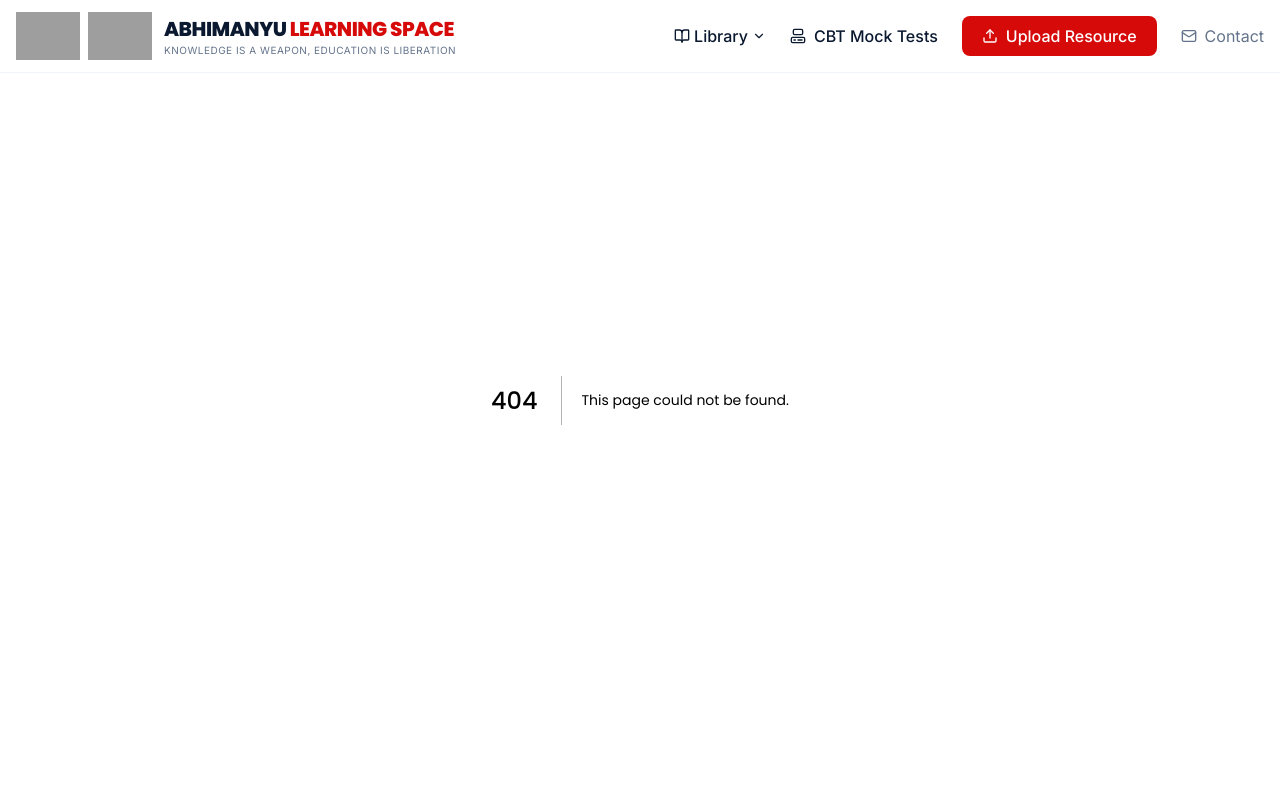
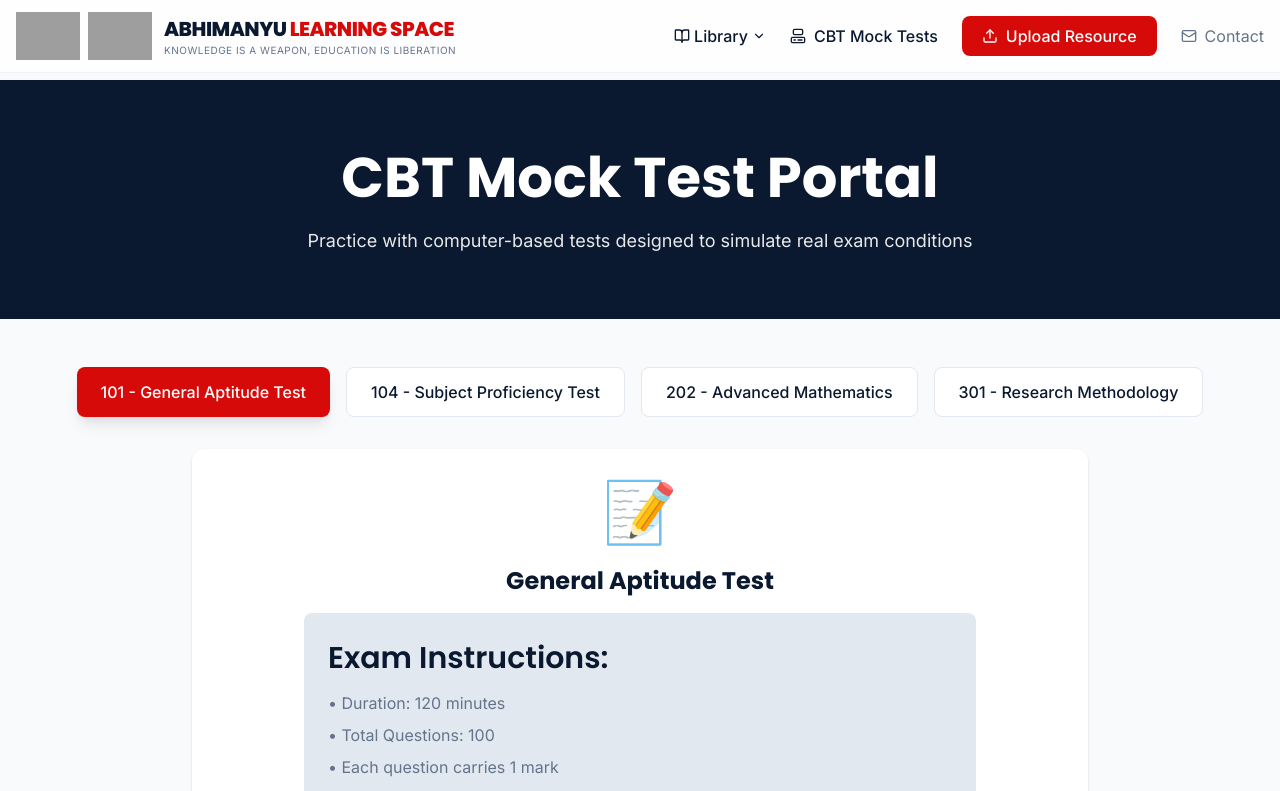
Before and after one commit to Com-Adarsh/SFI-IMSc-Library, a Next.js app: page /cbt in a window 1280 px wide. Before the commit this address had no page. Shown: the top 791 px of the page. Built offline with nearby package versions, Linux system fonts and the light colour scheme; grey boxes are pictures that could not be loaded.

Commit message:
Create cbt.tsx

```diff
--- /dev/null
+++ b/src/pages/cbt.tsx
@@ -0,0 +1,57 @@
+import React, { useState } from 'react';
+import Head from 'next/head';
+import CBTModule from '@/components/CBTModule';
+import Footer from '@/components/Footer';
+import { CBT_EXAMS } from '@/lib/constants';
+
+export default function CBT() {
+  const [selectedCode, setSelectedCode] = useState('101');
+
+  return (
+    <>
+      <Head>
+        <title>CBT Mock Tests - Abhimanyu Learning Space</title>
+        <meta name="description" content="Practice with computer-based tests designed to simulate real exam conditions." />
+      </Head>
+
+      <main className="min-h-screen pt-20">
+        <div className="bg-slate-navy text-white py-16">
+          <div className="container mx-auto px-4 text-center">
+            <h1 className="text-h1 mb-4">CBT Mock Test Portal</h1>
+            <p className="text-lg opacity-90 max-w-2xl mx-auto">
+              Practice with computer-based tests designed to simulate real exam conditions
+            </p>
+          </div>
+        </div>
+
+        <section className="py-12 bg-ghost-white">
+          <div className="container mx-auto px-4">
+            {/* Exam Code Selector */}
+            <div className="flex flex-wrap gap-4 justify-center mb-8">
+              {CBT_EXAMS.map(exam => (
+                <button
+                  key={exam.code}
+                  onClick={() => setSelectedCode(exam.code)}
+                  className={`px-6 py-3 rounded-lg font-medium transition-all ${
+                    selectedCode === exam.code
+                      ? 'bg-crimson text-white shadow-lg'
+                      : 'bg-white text-slate-navy border border-light-gray hover:border-crimson'
+                  }`}
+                >
+                  {exam.code} - {exam.name}
+                </button>
+              ))}
+            </div>
+
+            {/* CBT Module */}
+            <div className="max-w-4xl mx-auto">
+              <CBTModule activeCode={selectedCode} />
+            </div>
+          </div>
+        </section>
+
+        <Footer />
+      </main>
+    </>
+  );
+}
```
